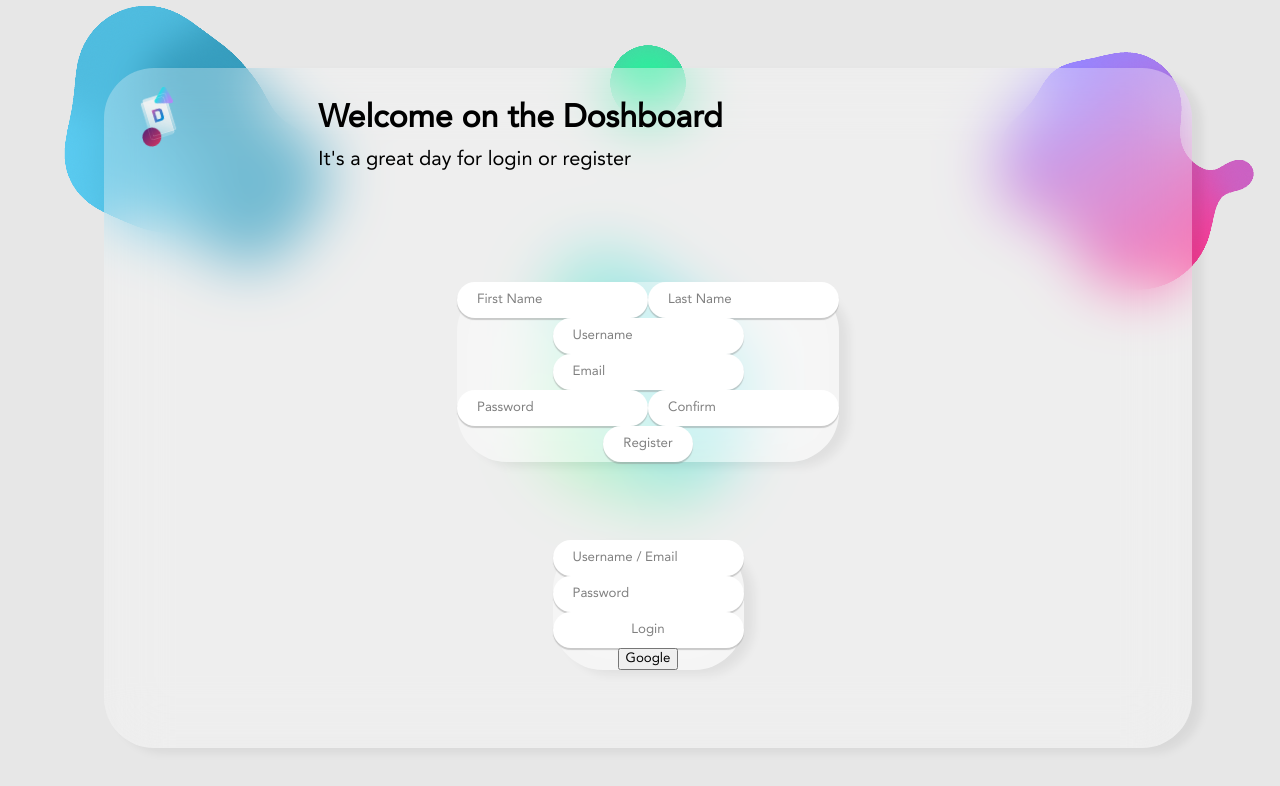
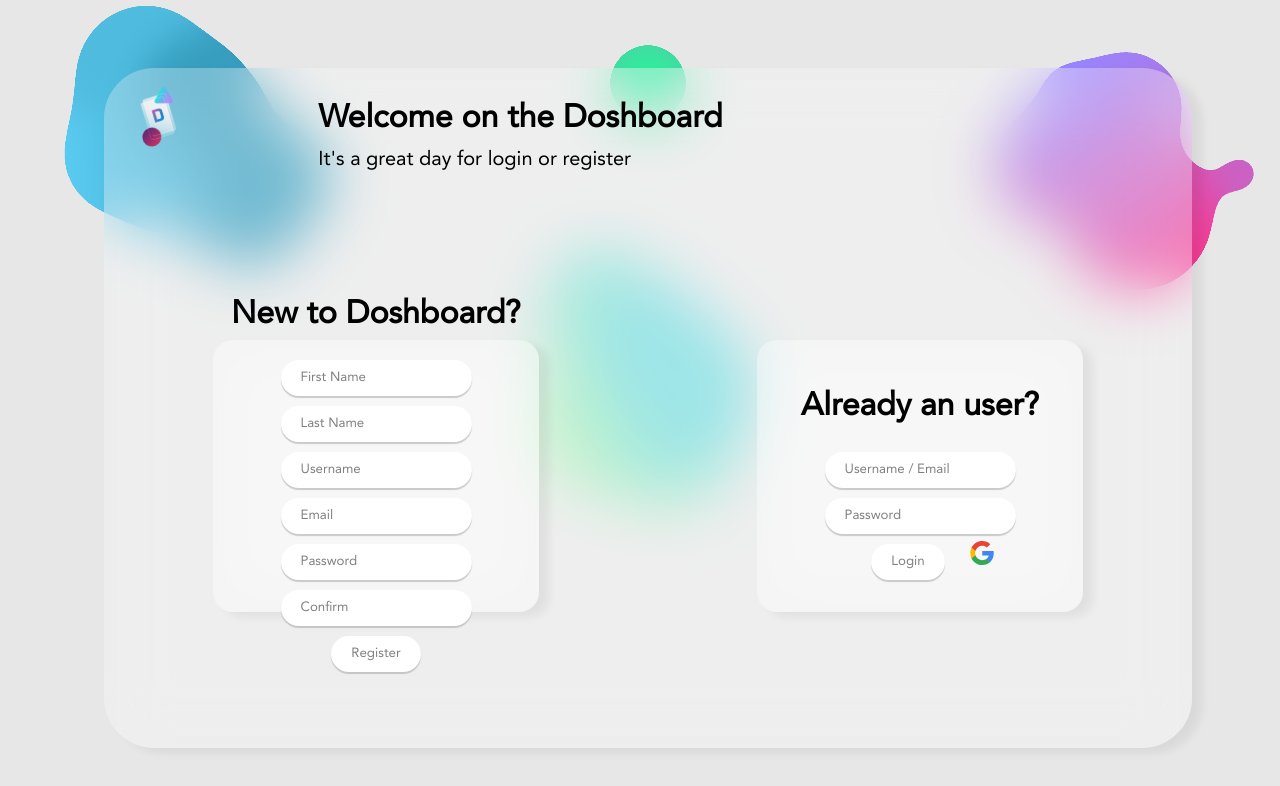
Before and after one commit to Melefo/B-DEV-500-NAN-5-1-dashboard-victor.trencic, a Vue app in the folder Doshboard.Frontend/: page /login in a window 1280 px wide. Shown: the top 786 px of the page. Built offline with nearby package versions, Linux system fonts and the light colour scheme; no server answers; what vue-google-oauth2, vuescroll would draw is missing.

Commit message:
Better login page

```diff
--- a/Doshboard.Frontend/src/App.vue
+++ b/Doshboard.Frontend/src/App.vue
@@ -42,6 +42,16 @@
       box-shadow: 0 2px 1px #88888866;
       color: grey;
       background: white;
+      margin: 5px 25px;
+    }
+
+    input[type=submit]:hover {
+      background: #fcfcfc;
+      cursor: pointer;
+    }
+
+    input[type=submit]:active {
+      background: #f1f1f1;
     }
 
     input::placeholder {
--- a/Doshboard.Frontend/src/components/User/LoginFrame.vue
+++ b/Doshboard.Frontend/src/components/User/LoginFrame.vue
@@ -1,14 +1,26 @@
 <template>
     <div id="frame">
+      <h1>Already an user?</h1>
         <code v-if="error">{{ error }}</code>
         <form id="login" @submit.prevent="send">
             <code v-if="errors && errors.Username">{{ errors.Username }}</code>
             <input name="identifier" type="text" minlength="2" maxlength="256" v-model="username" required placeholder="Username / Email" />
             <code v-if="errors && errors.Password">{{ errors.Password }}</code>
             <input name="password" type="password" minlength="4" maxlength="256" v-model="password" required placeholder="Password" />
-            <input type="submit" value="Login" />
+            <div>
+              <input type="submit" value="Login" />
+              <a @click="handleClickSignIn" href="/login">
+                <svg xmlns="http://www.w3.org/2000/svg" viewBox="0 0 24 24" width="24" height="24">
+                  <g transform="matrix(1, 0, 0, 1, 27.009001, -39.238998)">
+                    <path fill="#4285F4" d="M -3.264 51.509 C -3.264 50.719 -3.334 49.969 -3.454 49.239 L -14.754 49.239 L -14.754 53.749 L -8.284 53.749 C -8.574 55.229 -9.424 56.479 -10.684 57.329 L -10.684 60.329 L -6.824 60.329 C -4.564 58.239 -3.264 55.159 -3.264 51.509 Z"/>
+                    <path fill="#34A853" d="M -14.754 63.239 C -11.514 63.239 -8.804 62.159 -6.824 60.329 L -10.684 57.329 C -11.764 58.049 -13.134 58.489 -14.754 58.489 C -17.884 58.489 -20.534 56.379 -21.484 53.529 L -25.464 53.529 L -25.464 56.619 C -23.494 60.539 -19.444 63.239 -14.754 63.239 Z"/>
+                    <path fill="#FBBC05" d="M -21.484 53.529 C -21.734 52.809 -21.864 52.039 -21.864 51.239 C -21.864 50.439 -21.724 49.669 -21.484 48.949 L -21.484 45.859 L -25.464 45.859 C -26.284 47.479 -26.754 49.299 -26.754 51.239 C -26.754 53.179 -26.284 54.999 -25.464 56.619 L -21.484 53.529 Z"/>
+                    <path fill="#EA4335" d="M -14.754 43.989 C -12.984 43.989 -11.404 44.599 -10.154 45.789 L -6.734 42.369 C -8.804 40.429 -11.514 39.239 -14.754 39.239 C -19.444 39.239 -23.494 41.939 -25.464 45.859 L -21.484 48.949 C -20.534 46.099 -17.884 43.989 -14.754 43.989 Z"/>
+                  </g>
+                </svg>
+              </a>
+            </div>
         </form>
-        <button @click="handleClickSignIn">Google</button>
     </div>
 </template>
 
@@ -17,13 +29,6 @@
     display: flex;
     flex-direction: column;
   }
-
-  #frame {
-    background: rgba(255, 255, 255, 0.3);
-    border-radius: 50px;
-    backdrop-filter: blur(30px);
-    box-shadow: 10px 5px 10px #00000010;
-}
 </style>
 
 <script>
--- a/Doshboard.Frontend/src/components/User/RegisterFrame.vue
+++ b/Doshboard.Frontend/src/components/User/RegisterFrame.vue
@@ -1,5 +1,6 @@
 <template>
     <div id="frame">
+      <h1>New to Doshboard?</h1>
       <code v-if="error">{{ this.error }}</code>
         <form id="register" @submit.prevent="send">
             <div>
@@ -29,12 +30,7 @@
 </template>
 
 <style>
-#frame {
-    background: rgba(255, 255, 255, 0.3);
-    border-radius: 50px;
-    backdrop-filter: blur(30px);
-    box-shadow: 10px 5px 10px #00000010;
-}
+
 </style>
 
 <script>
--- a/Doshboard.Frontend/src/layouts/DashboardLayout.vue
+++ b/Doshboard.Frontend/src/layouts/DashboardLayout.vue
@@ -25,7 +25,6 @@
     display: flex;
     flex-direction: column;
 }
-
 #body {
     display: flex;
     width: 100%;
--- a/Doshboard.Frontend/src/views/Login.vue
+++ b/Doshboard.Frontend/src/views/Login.vue
@@ -1,25 +1,46 @@
 <template>
   <div id="home">
       <Header/>
-      <div id="content">
+      <div id="frames">
         <RegisterFrame />
         <LoginFrame />
       </div>
   </div>
 </template>
 
-<style scoped>
+<style>
   #home {
     height: 100%;
     width: 100%;
   }
-  #content {
+  #frames {
     height: 80%;
     width: 100%;
     display: flex;
+    flex-direction: row;
     justify-content: space-evenly;
     align-items: center;
   }
+
+  #frame {
+    background: rgba(255, 255, 255, 0.3);
+    border-radius: 20px;
+    backdrop-filter: blur(30px);
+    box-shadow: 10px 5px 10px #00000010;
+    width: 100%;
+    height: 50%;
+    margin: 10%;
+    display: flex;
+    flex-direction: column;
+    justify-content: center;
+    align-items: center;
+    }
+
+@media only screen and (max-width: 768px) {
+  #content {
+    flex-direction: column;
+  }
+}
 </style>
 
 <script>
```
